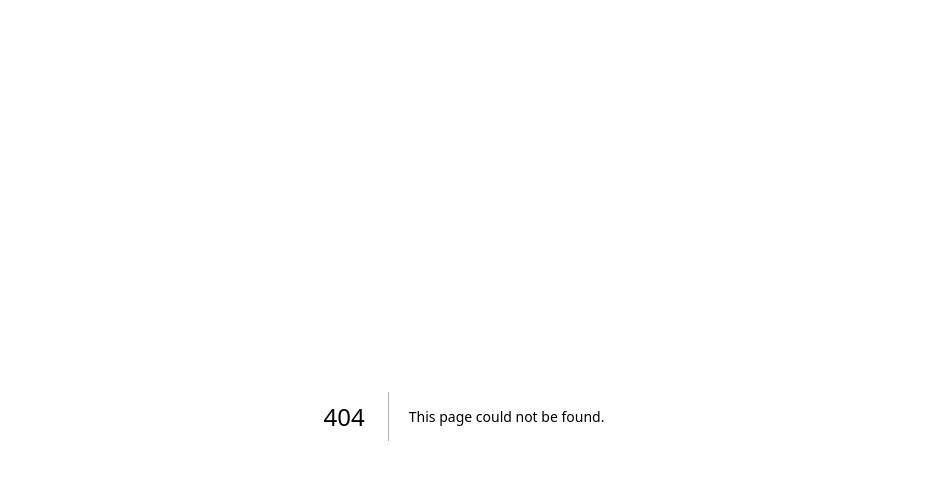
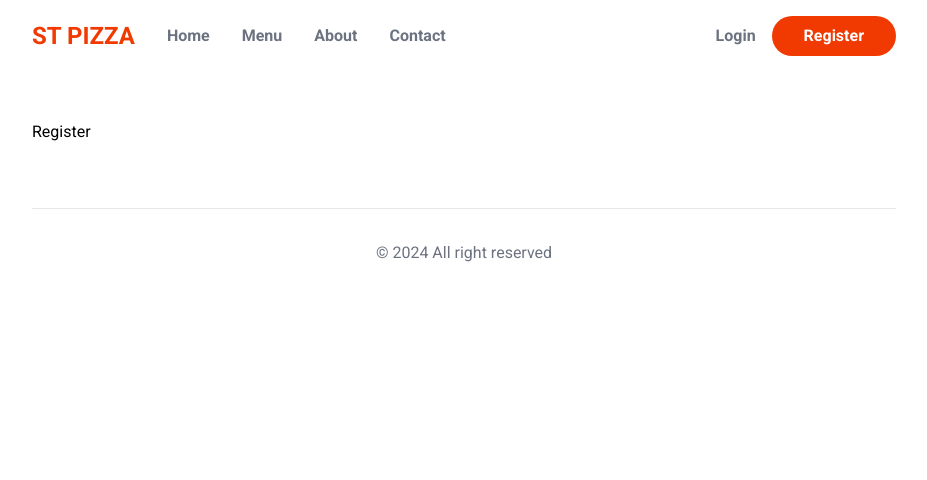
Before and after one commit to AlaaHamdyMohammadi/Food-Ordering-App, a Next.js app: page /register in a window 1280 px wide. Before the commit this address had no page. Shown: the top 480 px of the page, without its empty margins (176-1103 px from the left). Built offline with nearby package versions, Linux system fonts and the light colour scheme.

Commit message:
Authentication

```diff
--- a/src/app/layout.jsx
+++ b/src/app/layout.jsx
@@ -1,5 +1,7 @@
 import { Roboto } from 'next/font/google'
 import './globals.css'
+import Header from '@/components/Layout/Header';
+import Footer from '@/components/Layout/Footer';
 
 const roboto = Roboto({ subsets: ["latin"], weight: ['100', '300', '400', '500', '700', '900'] });
 
@@ -12,10 +14,12 @@ export default function RootLayout({ children }) {
   return (
     <html lang="en">
       <body className={roboto.className}>
-      <main className='max-w-4xl mx-auto p-4'>
-        {children}
-      </main>
+        <main className="max-w-4xl mx-auto p-4">
+          <Header />
+          {children}
+          <Footer />
+        </main>
       </body>
     </html>
-  )
+  );
 }
--- /dev/null
+++ b/src/app/login/page.jsx
@@ -0,0 +1,5 @@
+function LoginPage() {
+  return <div>Login</div>;
+}
+
+export default LoginPage;
--- a/src/app/page.jsx
+++ b/src/app/page.jsx
@@ -1,20 +1,15 @@
-import Header from "@/components/Layout/Header";
 import Hero from "@/components/Layout/Hero";
 import Menu from "@/components/Layout/Menu";
 import About from "@/components/Layout/About";
 import Contact from "@/components/Layout/Contact";
-import Footer from "@/components/Layout/Footer";
 
 export default function Home() {
   return (
     <>
-      <Header />
       <Hero />
       <Menu />
-      <About/>
-      <Contact/>
-      <Footer/>
-
+      <About />
+      <Contact />
     </>
   );
 }
--- /dev/null
+++ b/src/app/register/page.jsx
@@ -0,0 +1,9 @@
+function RegisterPage() {
+    return (
+        <div>
+           Register
+        </div>
+    )
+}
+
+export default RegisterPage
--- a/src/components/Layout/Header.jsx
+++ b/src/components/Layout/Header.jsx
@@ -2,20 +2,28 @@ import Link from "next/link";
 
 function Header() {
     return (
-      <header className="flex items-center justify-between">
-        <Link href="" className="text-primary font-semibold text-2xl">
-          ST PIZZA
-        </Link>
-        <nav className="flex items-center gap-8 text-gray-500 font-semibold">
+      <header className="flex items-center justify-between mb-16">
+      <nav className="flex items-center gap-8 text-gray-500 font-semibold">
+      <Link href="/" className="text-primary font-semibold text-2xl">
+        ST PIZZA
+      </Link>
           <Link href={""}>Home</Link>
           <Link href={""}>Menu</Link>
           <Link href={""}>About</Link>
           <Link href={""}>Contact</Link>
+        </nav>
+        <nav className="flex gap-4 items-center text-gray-500 font-semibold">
           <Link
-            href={""}
+            href={"/login"}
+
+          >
+            Login
+          </Link>
+          <Link
+            href={"/register"}
             className="bg-primary text-white px-8 py-2 rounded-full"
           >
-            Login
+            Register
           </Link>
         </nav>
       </header>
```
